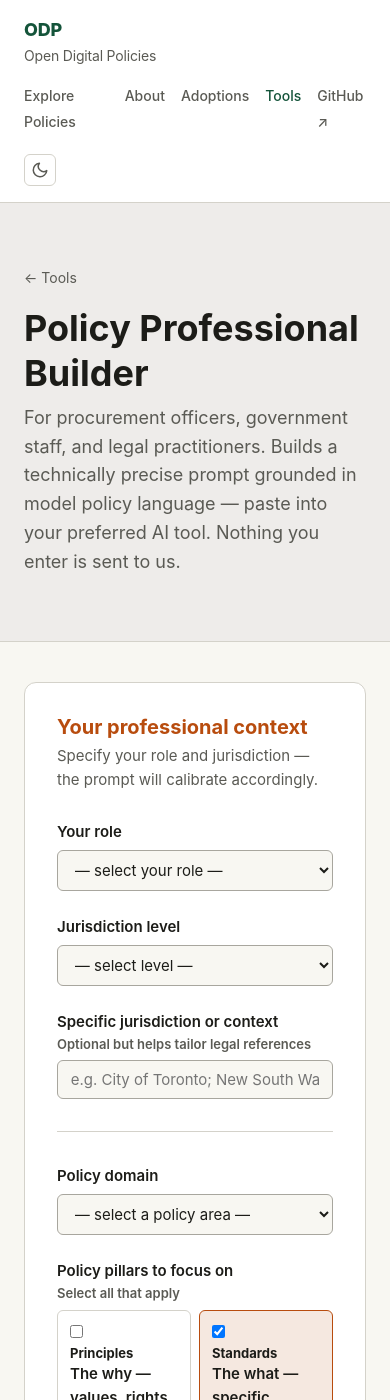
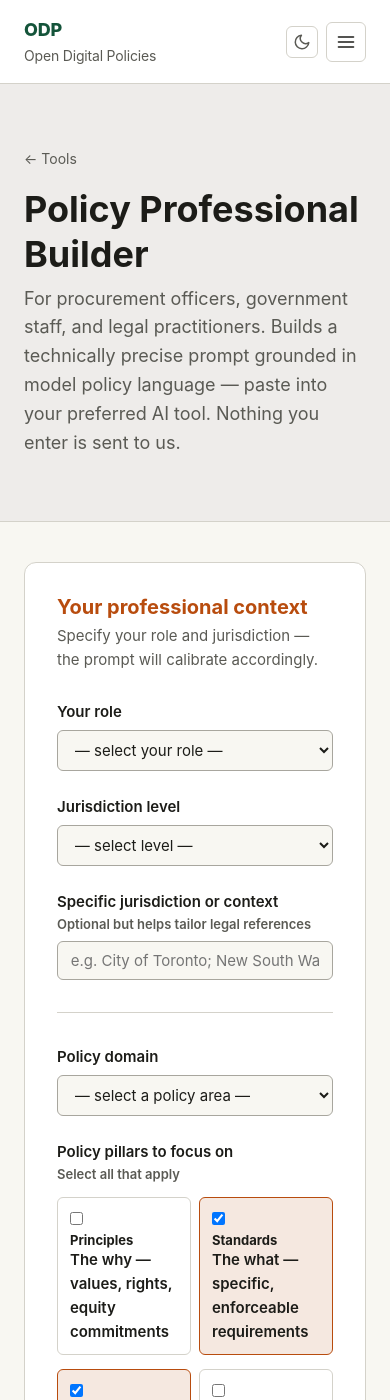
Before and after one commit to mgifford/DigitalPolicies, a Jekyll site: the page built from tools/policy-pro/index.html, in a window 390 px wide and 1400 px high. Built offline with Jekyll 4.4.1, drawn with Linux system fonts in a browser that asks for light colours.

Commit message:
Fix accessibility issues across site (WCAG 2.2 AA)
Focus indicators (WCAG 2.4.11 / 1.4.11):
- Add --color-focus-ring and --color-focus-ring-shadow CSS variables;
  dark mode gets green (#4ade80) ring, light mode deep green (#14543a)
- Form inputs in both tools: replace outline:none + rgba(15%) shadow
  with 3px solid outline using CSS variable — visible in both themes
- Add :focus-visible rule for nav links (3px, 3px offset)
- Add .btn-inline CSS class for jurisdiction and similar inline buttons;
  includes :focus-visible rule, replacing bare inline styles

Mobile navigation (WCAG 1.4.10 Reflow):
- Add hamburger button (aria-expanded, aria-controls) that toggles
  .is-open on the nav links list at ≤640px
- Group theme toggle + hamburger in .site-nav__controls div
- Escape key closes the menu and returns focus to toggle button
- Hamburger button hidden at wider viewports

Duplicate link text (WCAG 2.4.6 / 2.4.9):
- "Read the model policy" and "Help build this domain" links on domain
  cards now include <span class="sr-only"> — [domain name]</span>
  so screen readers announce unique destinations

Copy button (WCAG 4.1.3 Status Messages):
- Add role="status" aria-live="polite" region next to each tool's output
- On successful copy: update aria-label to "Copied to clipboard" and
  populate the status region; reset both after 2500ms

Pillar checkboxes (WCAG 1.3.1 Info and Relationships):
- Replace <div><label> grouping with <fieldset><legend> in policy-pro;
  add fieldset.form-group CSS reset (no border, float-cleared legend)

GitHub ↗ arrow: wrap in aria-hidden span (redundant since aria-label
overrides, but cleaner for AT enumeration)

CI:
- Add .github/workflows/axe.yml — builds Jekyll, serves on port 4001,
  runs @axe-core/cli against 11 pages (wcag2a/2aa/wcag21a/21aa/22aa);
  uploads results as artifact on failure

Co-Authored-By: Claude Sonnet 4.6 <noreply@anthropic.com>

```diff
--- a/_includes/nav.html
+++ b/_includes/nav.html
@@ -4,14 +4,17 @@
       ODP
       <span>Open Digital Policies</span>
     </a>
-    <ul class="site-nav__links" role="list">
+
+    <ul class="site-nav__links" id="site-nav-links" role="list">
       <li><a href="{{ site.baseurl }}/domains/" {% if page.url contains '/domains/' %}aria-current="page"{% endif %}>Explore Policies</a></li>
       <li><a href="{{ site.baseurl }}/about/" {% if page.url == '/about/' %}aria-current="page"{% endif %}>About</a></li>
       <li><a href="{{ site.baseurl }}/adoptions/" {% if page.url == '/adoptions/' %}aria-current="page"{% endif %}>Adoptions</a></li>
       <li><a href="{{ site.baseurl }}/tools/" {% if page.url contains '/tools/' %}aria-current="page"{% endif %}>Tools</a></li>
-      <li><a href="https://github.com/{{ site.github_repo }}" rel="noopener" aria-label="GitHub repository (opens in new window)">GitHub ↗</a></li>
+      <li><a href="https://github.com/{{ site.github_repo }}" rel="noopener" aria-label="GitHub repository (opens in new window)">GitHub<span aria-hidden="true"> ↗</span></a></li>
     </ul>
-    <button class="theme-toggle" id="theme-toggle" aria-label="Switch to dark mode" type="button">
+
+    <div class="site-nav__controls">
+      <button class="theme-toggle" id="theme-toggle" aria-label="Switch to dark mode" type="button">
       <!-- Sun icon (shown in dark mode — click to go light) -->
       <svg class="icon-sun" viewBox="0 0 24 24" fill="none" stroke="currentColor"
            stroke-width="2" stroke-linecap="round" stroke-linejoin="round"
@@ -32,6 +35,43 @@
            aria-hidden="true" focusable="false">
         <path d="M21 12.79A9 9 0 1 1 11.21 3 7 7 0 0 0 21 12.79z"/>
       </svg>
-    </button>
+      </button>
+
+      <button class="nav-toggle" id="nav-toggle" type="button"
+              aria-expanded="false" aria-controls="site-nav-links"
+              aria-label="Open navigation menu">
+        <svg viewBox="0 0 24 24" fill="none" stroke="currentColor"
+             stroke-width="2" stroke-linecap="round" stroke-linejoin="round"
+             aria-hidden="true" focusable="false">
+          <line x1="3" y1="6" x2="21" y2="6"/>
+          <line x1="3" y1="12" x2="21" y2="12"/>
+          <line x1="3" y1="18" x2="21" y2="18"/>
+        </svg>
+      </button>
+    </div>
   </div>
+
+  <script>
+  (function() {
+    var toggle = document.getElementById('nav-toggle');
+    var links  = document.getElementById('site-nav-links');
+    if (!toggle || !links) return;
+
+    toggle.addEventListener('click', function() {
+      var isOpen = links.classList.toggle('is-open');
+      toggle.setAttribute('aria-expanded', String(isOpen));
+      toggle.setAttribute('aria-label', isOpen ? 'Close navigation menu' : 'Open navigation menu');
+    });
+
+    // Close on Escape
+    document.addEventListener('keydown', function(e) {
+      if (e.key === 'Escape' && links.classList.contains('is-open')) {
+        links.classList.remove('is-open');
+        toggle.setAttribute('aria-expanded', 'false');
+        toggle.setAttribute('aria-label', 'Open navigation menu');
+        toggle.focus();
+      }
+    });
+  }());
+  </script>
 </nav>
--- a/assets/css/main.css
+++ b/assets/css/main.css
@@ -63,6 +63,22 @@
 
   /* Motion */
   --transition: 150ms ease;
+
+  /* Focus ring — used by form inputs and interactive elements */
+  --color-focus-ring:        #14543a;
+  --color-focus-ring-shadow: rgba(20, 84, 58, 0.35);
+}
+
+/* Adjust focus ring colours for dark mode */
+@media (prefers-color-scheme: dark) {
+  :root:not([data-theme="light"]) {
+    --color-focus-ring:        #4ade80;
+    --color-focus-ring-shadow: rgba(74, 222, 128, 0.35);
+  }
+}
+:root[data-theme="dark"] {
+  --color-focus-ring:        #4ade80;
+  --color-focus-ring-shadow: rgba(74, 222, 128, 0.35);
 }
 
 /* Dark mode — system preference (unless user has chosen light) */
@@ -111,6 +127,69 @@
   --color-stable-bg:      #0d2018;
   --color-in-dev:         #9ca3af;
   --color-in-dev-bg:      #1f2028;
+}
+
+/* --- Fieldset reset (used for checkbox groups) ------------ */
+fieldset.form-group {
+  border: none;
+  margin: 0;
+  padding: 0;
+}
+fieldset.form-group legend {
+  font-weight: 600;
+  font-size: 0.9375rem;
+  margin-bottom: 0.375rem;
+  color: var(--color-text);
+  padding: 0;
+  float: left;
+  width: 100%;
+}
+/* Clear float so pillar-options renders below legend */
+fieldset.form-group legend + * { clear: both; }
+
+/* --- Global form field focus ------------------------------ */
+/* Applied across all pages; the tool pages override box-shadow only.
+   Using outline instead of box-shadow satisfies WCAG 2.4.11 because
+   outlines are not affected by overflow:hidden clipping. */
+input:focus-visible,
+select:focus-visible,
+textarea:focus-visible {
+  outline: 3px solid var(--color-focus-ring);
+  outline-offset: 1px;
+  box-shadow: 0 0 0 5px var(--color-focus-ring-shadow);
+}
+
+/* --- Inline-styled action buttons (jurisdiction, etc.) ---- */
+.btn-inline {
+  background: none;
+  border: none;
+  padding: 0;
+  color: var(--color-primary);
+  cursor: pointer;
+  text-decoration: underline;
+  text-underline-offset: 2px;
+  font-size: inherit;
+  font-family: inherit;
+}
+.btn-inline:hover { color: var(--color-primary-light); }
+.btn-inline:focus-visible {
+  outline: 3px solid var(--color-focus-ring);
+  outline-offset: 3px;
+  border-radius: 2px;
+  text-decoration: none;
+}
+
+/* --- Visually hidden (screen-reader only) ----------------- */
+.sr-only {
+  position: absolute;
+  width: 1px;
+  height: 1px;
+  padding: 0;
+  margin: -1px;
+  overflow: hidden;
+  clip: rect(0, 0, 0, 0);
+  white-space: nowrap;
+  border: 0;
 }
 
 /* --- Reset ------------------------------------------------ */
@@ -309,10 +388,69 @@ img { max-width: 100%; height: auto; }
 .site-nav__links a[aria-current="page"] {
   color: var(--color-primary);
 }
+.site-nav__links a:focus-visible {
+  outline: 3px solid var(--color-primary);
+  outline-offset: 3px;
+  border-radius: 2px;
+}
 
-@media (max-width: 600px) {
-  .site-nav__inner { flex-wrap: wrap; }
-  .site-nav__links { gap: var(--space-md); }
+/* Mobile nav — hamburger button */
+.nav-toggle {
+  display: none;
+  align-items: center;
+  justify-content: center;
+  width: 2.5rem;
+  height: 2.5rem;
+  padding: 0;
+  background: none;
+  border: 1px solid var(--color-border);
+  border-radius: var(--radius);
+  color: var(--color-text);
+  cursor: pointer;
+  flex-shrink: 0;
+}
+.nav-toggle:focus-visible {
+  outline: 3px solid var(--color-primary);
+  outline-offset: 2px;
+}
+.nav-toggle svg {
+  width: 1.25rem;
+  height: 1.25rem;
+  pointer-events: none;
+}
+
+@media (max-width: 640px) {
+  .nav-toggle { display: flex; }
+
+  .site-nav__links {
+    display: none;
+    flex-direction: column;
+    gap: 0;
+    width: 100%;
+    padding: var(--space-sm) 0 var(--space-md);
+    border-top: 1px solid var(--color-border);
+    margin-top: var(--space-sm);
+  }
+  .site-nav__links.is-open { display: flex; }
+
+  .site-nav__links li { width: 100%; }
+  .site-nav__links a {
+    display: block;
+    padding: var(--space-sm) 0;
+    font-size: var(--font-size-base);
+  }
+
+  .site-nav__inner {
+    flex-wrap: wrap;
+    /* brand left, toggle+theme-toggle right */
+  }
+  /* Keep theme toggle and hamburger together on the right */
+  .site-nav__controls {
+    display: flex;
+    align-items: center;
+    gap: var(--space-sm);
+    margin-left: auto;
+  }
 }
 
 /* --- Theme toggle button ---------------------------------- */
--- a/domains/index.html
+++ b/domains/index.html
@@ -24,7 +24,7 @@ description: Browse all policy domains in Open Digital Policies — from data ce
       <div class="jurisdiction-prompt__text">
         <strong>Showing policies relevant to <span id="jurisdiction-name">your region</span></strong>
         <p>
-          <button id="jurisdiction-btn" style="background:none;border:none;padding:0;color:var(--color-primary);cursor:pointer;text-decoration:underline;font-size:0.875rem;">
+          <button id="jurisdiction-btn" class="btn-inline" style="font-size:0.875rem;">
             Allow location to see what's enacted near you
           </button>
         </p>
@@ -59,7 +59,7 @@ description: Browse all policy domains in Open Digital Policies — from data ce
         <footer class="domain-card__footer">
           {% if domain.full_model %}
           <a href="{{ site.baseurl }}{{ domain.full_model }}" class="domain-card__link">
-            Read the model policy
+            Read the model policy<span class="sr-only"> — {{ domain.taxonomy_title }}</span>
           </a>
           {% endif %}
           {% if domain.jurisdictions_count > 0 %}
@@ -93,7 +93,7 @@ description: Browse all policy domains in Open Digital Policies — from data ce
         <footer class="domain-card__footer">
           <a href="https://github.com/{{ site.github_repo }}/issues/new?labels=new-domain&title={{ domain.official_name | uri_escape }}"
              class="domain-card__link" rel="noopener">
-            Help build this domain
+            Help build this domain<span class="sr-only"> — {{ domain.taxonomy_title }}</span>
           </a>
         </footer>
       </article>
--- a/index.html
+++ b/index.html
@@ -111,7 +111,7 @@ description: >
         <p class="domain-card__description">{{ domain.description }}</p>
         <footer class="domain-card__footer">
           <a href="{{ site.baseurl }}{{ domain.full_model }}" class="domain-card__link">
-            Read the model policy
+            Read the model policy<span class="sr-only"> — {{ domain.taxonomy_title }}</span>
           </a>
         </footer>
       </article>
--- a/tools/policy-pro/index.html
+++ b/tools/policy-pro/index.html
@@ -68,9 +68,10 @@ description: Build a technically precise prompt for procurement drafting, gap an
 .form-group input:focus,
 .form-group select:focus,
 .form-group textarea:focus {
-  outline: none;
+  outline: 3px solid var(--color-focus-ring);
+  outline-offset: 1px;
   border-color: var(--color-accent);
-  box-shadow: 0 0 0 3px rgba(184, 76, 14, 0.12);
+  box-shadow: 0 0 0 5px var(--color-focus-ring-shadow);
 }
 .form-group textarea { resize: vertical; min-height: 100px; }
 .form-group select { cursor: pointer; }
@@ -270,10 +271,10 @@ description: Build a technically precise prompt for procurement drafting, gap an
       </select>
     </div>
 
-    <div class="form-group">
-      <label>Policy pillars to focus on
+    <fieldset class="form-group">
+      <legend>Policy pillars to focus on
         <span class="hint">Select all that apply</span>
-      </label>
+      </legend>
       <div class="pillar-options">
         <label class="pillar-option">
           <input type="checkbox" name="pillars" value="Principles (the why — values and rights-based rationale)">
@@ -292,7 +293,7 @@ description: Build a technically precise prompt for procurement drafting, gap an
           <span><strong>Governance</strong>The who — oversight, community voice, audit</span>
         </label>
       </div>
-    </div>
+    </fieldset>
 
     <div class="form-group">
       <label for="field-task">What do you need help with?</label>
@@ -351,13 +352,15 @@ description: Build a technically precise prompt for procurement drafting, gap an
         </div>
         <button class="copy-btn" id="copy-btn"
                 onclick="copyPrompt()"
-                aria-label="Copy prompt to clipboard">
+                aria-label="Copy prompt to clipboard"
+                aria-describedby="copy-status">
           📋 Copy prompt
         </button>
       </div>
 
+      <div role="status" id="copy-status" class="sr-only" aria-live="polite" aria-atomic="true"></div>
       <div class="output-card__body">
-        <pre id="prompt-output"><span class="output-empty">Fill in the form on the left and your prompt will appear here, ready to copy.</span></pre>
+        <pre id="prompt-output" tabindex="0"><span class="output-empty">Fill in the form on the left and your prompt will appear here, ready to copy.</span></pre>
       </div>
 
       <div class="output-card__footer">
```
Also changed, not shown: tools/advocate/index.html (+12 -4 lines), .github/workflows/axe.yml (added).
